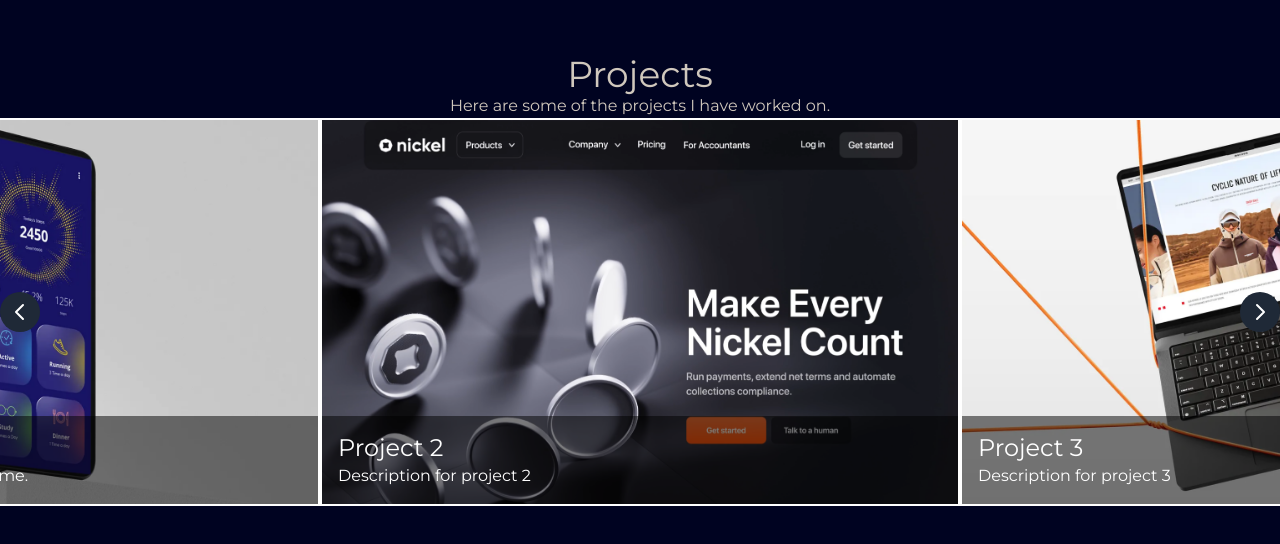
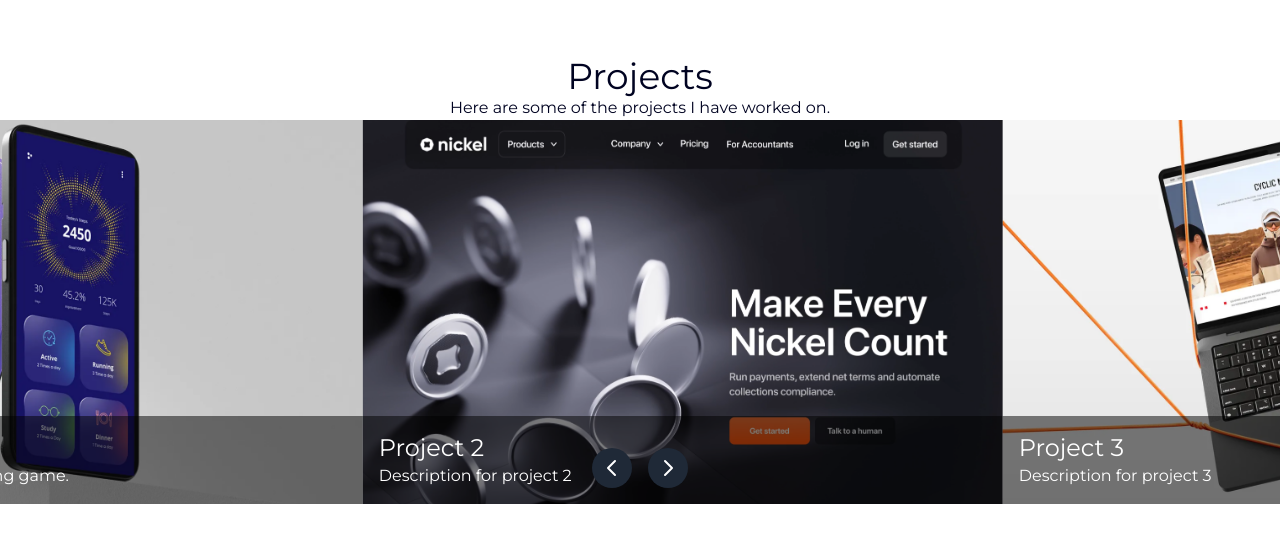
Before and after one commit to oskarandre/portfolio, a Next.js app in the folder portfolio/: page / in a window 1280 px wide. Shown: the part 984-1528 px from the top of the page. Built offline with nearby package versions, Linux system fonts and the light colour scheme.

Commit message:
new carousel, works better

```diff
--- a/portfolio/app/carousel.tsx
+++ b/portfolio/app/carousel.tsx
@@ -1,110 +1,229 @@
 "use client";
 
-import React, { useEffect, useRef } from "react";
-import useEmblaCarousel from "embla-carousel-react";
-import Autoplay from "embla-carousel-autoplay";
+import React, { useCallback, useEffect, useState } from 'react'
+import { EmblaOptionsType } from 'embla-carousel'
+import useEmblaCarousel from 'embla-carousel-react'
+import AutoScroll from 'embla-carousel-auto-scroll'
+import {
+  NextButton,
+  PrevButton,
+  usePrevNextButtons
+} from './emblaCarouselArrowButtons'
 
-const projects = [
-  {
-    title: "Filmdle",
-    description: "A Wordle-inspired movie guessing game.",
-    image: "/project1.png",
-  },
-  {
-    title: "Project 2",
-    description: "Description for project 2",
-    image: "/project2.png",
-  },
-  {
-    title: "Project 3",
-    description: "Description for project 3",
-    image: "/project3.png",
-  },
-];
 
-export function EmblaCarousel() {
-  const autoplay = useRef(
-    Autoplay({ delay: 4000, stopOnInteraction: true })
-  );
-  const [emblaRef, emblaApi] = useEmblaCarousel(
-    { loop: true, dragFree: true },
-    [autoplay.current]
-  );
+type SlideType = {
+    image: string
+    title: string
+    description: string
+  }
+
+type PropType = {
+  slides: SlideType[]
+  options?: EmblaOptionsType
+}
+
+const EmblaCarousel: React.FC<PropType> = (props) => {
+  const { slides, options } = props
+  const [emblaRef, emblaApi] = useEmblaCarousel(options, [
+    AutoScroll({ playOnInit: true})
+  ])
+  const [isPlaying, setIsPlaying] = useState(false)
+
+  const {
+    prevBtnDisabled,
+    nextBtnDisabled,
+    onPrevButtonClick,
+    onNextButtonClick
+  } = usePrevNextButtons(emblaApi)
+
+  const onButtonAutoplayClick = useCallback(
+    (callback: () => void) => {
+      const autoScroll = emblaApi?.plugins()?.autoScroll
+      if (!autoScroll) return
+
+      const resetOrStop =
+        autoScroll.options.stopOnInteraction === false
+          ? autoScroll.reset
+          : autoScroll.stop
+
+      resetOrStop()
+      callback()
+    },
+    [emblaApi]
+  )
+
+  const toggleAutoplay = useCallback(() => {
+    const autoScroll = emblaApi?.plugins()?.autoScroll
+    if (!autoScroll) return
+
+    const playOrStop = autoScroll.isPlaying()
+      ? autoScroll.stop
+      : autoScroll.play
+    playOrStop()
+  }, [emblaApi])
 
   useEffect(() => {
-    if (emblaApi) {
-      console.log(emblaApi.slideNodes()); // Access API
-    }
-  }, [emblaApi]);
+    const autoScroll = emblaApi?.plugins()?.autoScroll
+    if (!autoScroll) return
 
-  const scrollPrev = () => {
-    if (emblaApi) {
-      emblaApi.plugins().autoplay.stop();
-      emblaApi.scrollPrev();
-    }
-  };
-
-  const scrollNext = () => {
-    if (emblaApi) {
-      emblaApi.plugins().autoplay.stop();
-      emblaApi.scrollNext();
-    }
-  };
-
+    setIsPlaying(autoScroll.isPlaying())
+    emblaApi
+      .on('autoScroll:play', () => setIsPlaying(true))
+      .on('autoScroll:stop', () => setIsPlaying(false))
+      .on('reInit', () => setIsPlaying(autoScroll.isPlaying()))
+  }, [emblaApi])
 
   return (
     <div className="embla relative w-full">
-      <div className="embla__viewport w-full" ref={emblaRef}>
+      <div className="embla__viewport overflow-hidden" ref={emblaRef}>
         <div className="embla__container flex">
-          {projects.map((project, index) => (
-            <div key={index} className="embla__slide relative min-w-full sm:min-w-[50%] flex-shrink-0 border-2 border-white">
-              <img src={project.image} alt={project.title} className="w-full h-64 sm:h-96 object-cover" />
-              <div className="absolute bottom-0 left-0 right-0 bg-black bg-opacity-50 text-white p-4">
-                <h3 className="text-2xl">{project.title}</h3>
-                <p>{project.description}</p>
+          {slides.map((slide,index) => (
+            <div className="embla__slide relative min-w-full sm:min-w-[50%] flex-shrink-0" key={index}>
+                <img src={slide.image} alt={slide.title} className="w-full h-64 sm:h-96 object-cover" />
+
+                <div className="absolute bottom-0 left-0 right-0 bg-black bg-opacity-50 text-white p-4">
+                <h3 className="text-2xl">{slide.title}</h3>
+                <p>{slide.description}</p>
               </div>
             </div>
           ))}
         </div>
       </div>
-      <button
-        onClick={scrollPrev}
-        className="absolute top-1/2 left-0 transform -translate-y-1/2 bg-gray-800 text-white p-2 rounded-full"
-      >
-        <svg
-          xmlns="http://www.w3.org/2000/svg"
-          fill="none"
-          viewBox="0 0 24 24"
-          stroke="currentColor"
-          className="w-6 h-6"
+
+      <div className="embla__controls absolute bottom-4 left-1/2 transform -translate-x-1/2 flex space-x-4">
+        <PrevButton
+          onClick={() => onButtonAutoplayClick(onPrevButtonClick)}
+          disabled={prevBtnDisabled}
+          className="embla__button bg-gray-800 text-white p-2 rounded-full"
+        />
+        <NextButton
+          onClick={() => onButtonAutoplayClick(onNextButtonClick)}
+          disabled={nextBtnDisabled}
+          className="embla__button bg-gray-800 text-white p-2 rounded-full"
+        />
+        {/* <button
+          className="embla__play bg-gray-800 text-white p-2 rounded-full"
+          onClick={toggleAutoplay}
+          type="button"
         >
-          <path
-            strokeLinecap="round"
-            strokeLinejoin="round"
-            strokeWidth={2}
-            d="M15 19l-7-7 7-7"
-          />
-        </svg>
-      </button>
-      <button
-        onClick={scrollNext}
-        className="absolute top-1/2 right-0 transform -translate-y-1/2 bg-gray-800 text-white p-2 rounded-full"
-      >
-        <svg
-          xmlns="http://www.w3.org/2000/svg"
-          fill="none"
-          viewBox="0 24 24"
-          stroke="currentColor"
-          className="w-6 h-6"
-        >
-          <path
-            strokeLinecap="round"
-            strokeLinejoin="round"
-            strokeWidth={2}
-            d="M9 5l7 7-7 7"
-          />
-        </svg>
-      </button>
+          {isPlaying ? 'Stop' : 'Start'}
+        </button> */}
+      </div>
     </div>
-  );
+  )
 }
+
+export default EmblaCarousel
+
+
+
+// "use client";
+
+// import React, { useEffect, useRef } from "react";
+// import useEmblaCarousel from "embla-carousel-react";
+// import Autoplay from "embla-carousel-autoplay";
+
+// const projects = [
+//   {
+//     title: "Filmdle",
+//     description: "A Wordle-inspired movie guessing game.",
+//     image: "/project1.png",
+//   },
+//   {
+//     title: "Project 2",
+//     description: "Description for project 2",
+//     image: "/project2.png",
+//   },
+//   {
+//     title: "Project 3",
+//     description: "Description for project 3",
+//     image: "/project3.png",
+//   },
+// ];
+
+// export function EmblaCarousel() {
+//   const autoplay = useRef(
+//     Autoplay({ delay: 4000, stopOnInteraction: true })
+//   );
+//   const [emblaRef, emblaApi] = useEmblaCarousel(
+//     { loop: true, dragFree: true },
+//     [autoplay.current]
+//   );
+
+//   useEffect(() => {
+//     if (emblaApi) {
+//       console.log(emblaApi.slideNodes()); // Access API
+//     }
+//   }, [emblaApi]);
+
+//   const scrollPrev = () => {
+//     if (emblaApi) {
+//       emblaApi.plugins().autoplay.stop();
+//       emblaApi.scrollPrev();
+//     }
+//   };
+
+//   const scrollNext = () => {
+//     if (emblaApi) {
+//       emblaApi.plugins().autoplay.stop();
+//       emblaApi.scrollNext();
+//     }
+//   };
+
+
+//   return (
+//     <div className="embla relative w-full">
+//       <div className="embla__viewport w-full" ref={emblaRef}>
+//         <div className="embla__container flex">
+//           {projects.map((project, index) => (
+//             <div key={index} className="embla__slide relative min-w-full sm:min-w-[50%] flex-shrink-0 border-2 border-white">
+//               <img src={project.image} alt={project.title} className="w-full h-64 sm:h-96 object-cover" />
+//               <div className="absolute bottom-0 left-0 right-0 bg-black bg-opacity-50 text-white p-4">
+//                 <h3 className="text-2xl">{project.title}</h3>
+//                 <p>{project.description}</p>
+//               </div>
+//             </div>
+//           ))}
+//         </div>
+//       </div>
+//       <button
+//         onClick={scrollPrev}
+//         className="absolute top-1/2 left-0 transform -translate-y-1/2 bg-gray-800 text-white p-2 rounded-full"
+//       >
+//         <svg
+//           xmlns="http://www.w3.org/2000/svg"
+//           fill="none"
+//           viewBox="0 0 24 24"
+//           stroke="currentColor"
+//           className="w-6 h-6"
+//         >
+//           <path
+//             strokeLinecap="round"
+//             strokeLinejoin="round"
+//             strokeWidth={2}
+//             d="M15 19l-7-7 7-7"
+//           />
+//         </svg>
+//       </button>
+//       <button
+//         onClick={scrollNext}
+//         className="absolute top-1/2 right-0 transform -translate-y-1/2 bg-gray-800 text-white p-2 rounded-full"
+//       >
+//         <svg
+//           xmlns="http://www.w3.org/2000/svg"
+//           fill="none"
+//           viewBox="0 24 24"
+//           stroke="currentColor"
+//           className="w-6 h-6"
+//         >
+//           <path
+//             strokeLinecap="round"
+//             strokeLinejoin="round"
+//             strokeWidth={2}
+//             d="M9 5l7 7-7 7"
+//           />
+//         </svg>
+//       </button>
+//     </div>
+//   );
+// }
--- /dev/null
+++ b/portfolio/app/emblaCarouselArrowButtons.tsx
@@ -0,0 +1,113 @@
+"use client";
+
+import React, {
+    ComponentPropsWithRef,
+    useCallback,
+    useEffect,
+    useState
+  } from 'react'
+  import { EmblaCarouselType } from 'embla-carousel'
+
+  type UsePrevNextButtonsType = {
+    prevBtnDisabled: boolean
+    nextBtnDisabled: boolean
+    onPrevButtonClick: () => void
+    onNextButtonClick: () => void
+  }
+
+  export const usePrevNextButtons = (
+    emblaApi: EmblaCarouselType | undefined,
+    onButtonClick?: (emblaApi: EmblaCarouselType) => void
+  ): UsePrevNextButtonsType => {
+    const [prevBtnDisabled, setPrevBtnDisabled] = useState(true)
+    const [nextBtnDisabled, setNextBtnDisabled] = useState(true)
+
+    const onPrevButtonClick = useCallback(() => {
+      if (!emblaApi) return
+      emblaApi.scrollPrev()
+      if (onButtonClick) onButtonClick(emblaApi)
+    }, [emblaApi, onButtonClick])
+
+    const onNextButtonClick = useCallback(() => {
+      if (!emblaApi) return
+      emblaApi.scrollNext()
+      if (onButtonClick) onButtonClick(emblaApi)
+    }, [emblaApi, onButtonClick])
+
+    const onSelect = useCallback((emblaApi: EmblaCarouselType) => {
+      setPrevBtnDisabled(!emblaApi.canScrollPrev())
+      setNextBtnDisabled(!emblaApi.canScrollNext())
+    }, [])
+
+    useEffect(() => {
+      if (!emblaApi) return
+
+      onSelect(emblaApi)
+      emblaApi.on('reInit', onSelect).on('select', onSelect)
+    }, [emblaApi, onSelect])
+
+    return {
+      prevBtnDisabled,
+      nextBtnDisabled,
+      onPrevButtonClick,
+      onNextButtonClick
+    }
+  }
+
+  type PropType = ComponentPropsWithRef<'button'>
+
+  export const PrevButton: React.FC<PropType> = (props) => {
+    const { children, ...restProps } = props
+
+    return (
+      <button
+        className="embla__button embla__button--prev"
+        type="button"
+        {...restProps}
+      >
+        <svg
+          xmlns="http://www.w3.org/2000/svg"
+          fill="none"
+          viewBox="0 0 24 24"
+          stroke="currentColor"
+          className="w-6 h-6"
+        >
+          <path
+            strokeLinecap="round"
+            strokeLinejoin="round"
+            strokeWidth={2}
+            d="M15 19l-7-7 7-7"
+          />
+        </svg>
+        {children}
+      </button>
+    )
+  }
+
+  export const NextButton: React.FC<PropType> = (props) => {
+    const { children, ...restProps } = props
+
+    return (
+      <button
+        className="embla__button embla__button--next"
+        type="button"
+        {...restProps}
+      >
+        <svg
+          xmlns="http://www.w3.org/2000/svg"
+          fill="none"
+          viewBox="0 0 24 24"
+          stroke="currentColor"
+          className="w-6 h-6"
+        >
+          <path
+            strokeLinecap="round"
+            strokeLinejoin="round"
+            strokeWidth={2}
+            d="M9 5l7 7-7 7"
+          />
+        </svg>
+        {children}
+      </button>
+    )
+  }
--- a/portfolio/app/globals.css
+++ b/portfolio/app/globals.css
@@ -3,11 +3,16 @@
 @tailwind utilities;
 
 :root {
-  --background: #000321;
+  /* --background: #000321;
   --foreground: #D0C8BD;
   --primary-color: #4472CA;
   --secondary-color: #F03A47;
-  --header-color: #00053D;
+  --header-color: #00053D; */
+  --background: #FFFFFF;
+  --foreground: #000321;
+  --primary-color: #4472CA;
+  --secondary-color: #F03A47;
+  --header-color: #00053d00;
 }
 
 @media (prefers-color-scheme: dark) {
@@ -66,9 +71,15 @@
 }
 
 img:hover {
+  cursor: pointer;
+}
+
+footer img:hover {
   transform: scale(1.2);
   cursor: pointer;
 }
+
+
 
 .embla {
   overflow: hidden;
--- a/portfolio/app/page.tsx
+++ b/portfolio/app/page.tsx
@@ -1,8 +1,31 @@
-import { EmblaCarousel } from "./carousel";
+import EmblaCarousel from "./carousel";
+import { EmblaOptionsType } from 'embla-carousel'
+
+const OPTIONS: EmblaOptionsType = { loop: true}
+const SLIDE_COUNT = 8
+const SLIDES = [
+  {
+    image: "/project1.png",
+    title: "Filmdle",
+    description: "A Wordle-inspired movie guessing game."
+  },
+  {
+    image: "/project2.png",
+    title: "Project 2",
+    description: "Description for project 2"
+  },
+  {
+    image: "/project3.png",
+    title: "Project 3",
+    description: "Description for project 3"
+  },
+  // Add more slides as needed
+]
 
 export default function Home() {
+
   return (
-    <div className="flex flex-col gap-16 p-8 sm:p-0">
+    <div className="flex flex-col gap-16">
       <section id="home" className="min-h-screen flex flex-col items-center justify-center">
         <h2 className="text-4xl">Hello, I&apos;m Oskar.</h2>
         <p className="text-center max-w-2xl">
@@ -15,7 +38,7 @@
         <p className="text-center max-w-2xl">
           Here are some of the projects I have worked on.
         </p>
-        <EmblaCarousel/>
+        <EmblaCarousel slides={SLIDES} options={OPTIONS}/>
       </section>
 
       <section id="bio" className="min-h-screen flex flex-col items-center justify-center">
```
